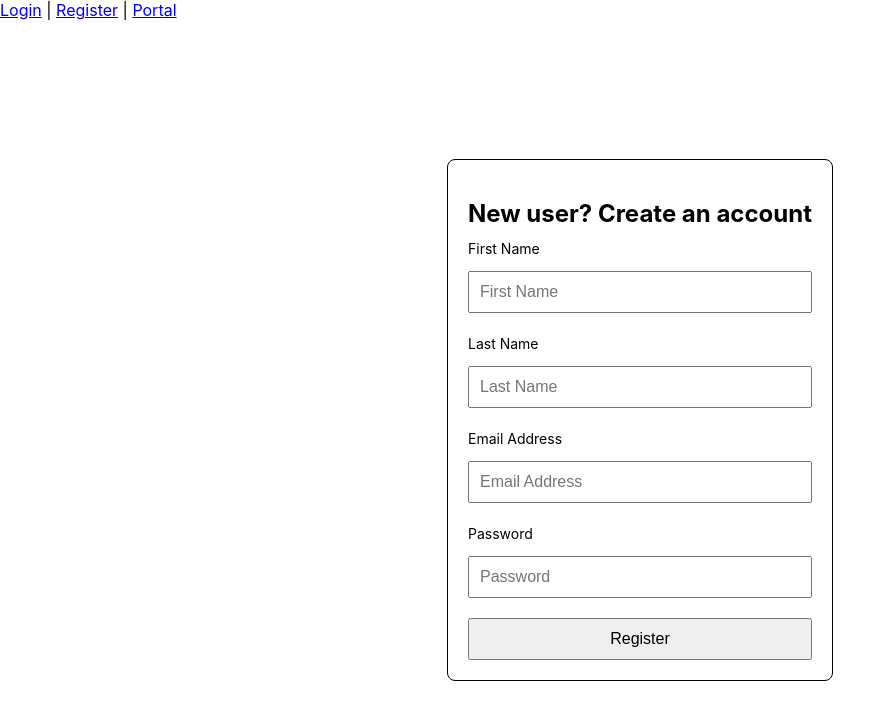
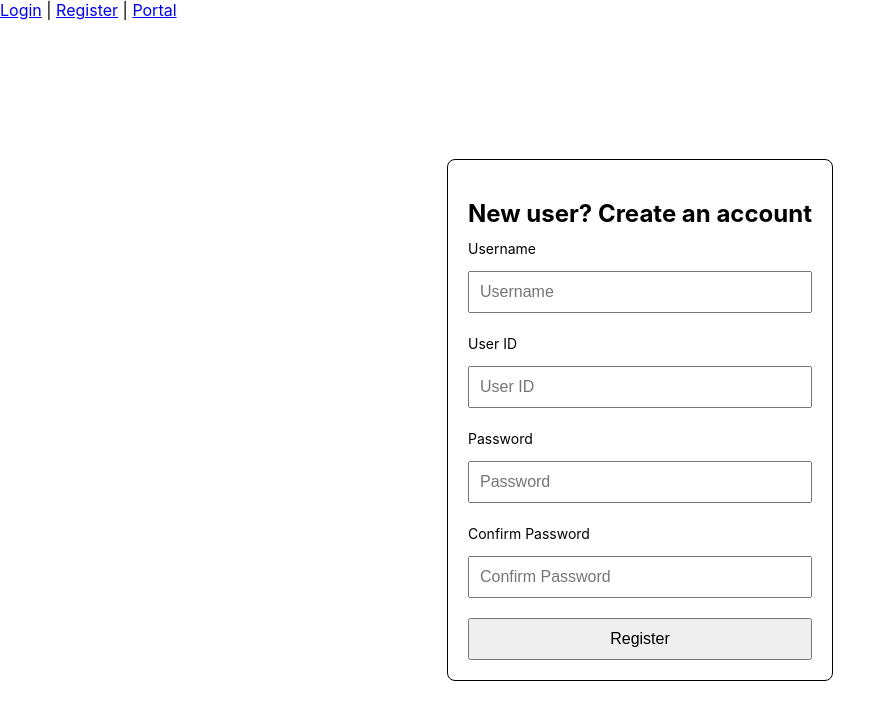
Before and after one commit to nitinjaladanki/18470-SWEGroup10, a React (Create React App) app in the folder client/: page /register in a window 1280 px wide. Shown: the top 720 px of the page, without its empty margins (0-895 px from the left). Built offline with nearby package versions, Linux system fonts and the light colour scheme.

Commit message:
integrate registration page w/ backend

```diff
--- a/client/src/pages/MyRegistrationPage.js
+++ b/client/src/pages/MyRegistrationPage.js
@@ -1,15 +1,55 @@
 import { useState } from "react";
 import styles from "./MyRegistrationPage.module.css";
 
+const API_BASE = "http://localhost:5000";
+
 function MyRegistrationPage() {
-  const [firstName, setFirstName] = useState("");
-  const [lastName, setLastName] = useState("");
-  const [email, setEmail] = useState("");
+  const [username, setusername] = useState("");
+  const [userId, setuserId] = useState("");
   const [password, setPassword] = useState("");
+  const [confirmPassword, setConfirmPassword] = useState("");
+  const [error, setError] = useState("");
+  const [success, setSuccess] = useState("");
+  const [loading, setLoading] = useState(false);
 
-  const handleSubmit = (e) => {
+  const handleSubmit = async (e) => {
     e.preventDefault();
-    console.log("Registration request for:", { firstName, lastName, email, password });
+    setError("");
+    setSuccess("");
+
+    // handle mistyped password
+    if (password !== confirmPassword) {
+      setError("Passwords do not match.");
+      return;
+    }
+
+    setLoading(true);
+    try {
+      const response = await fetch(`${API_BASE}/add_user`,
+        {
+          method: "POST",
+          headers: { "Content-Type": "application/json" },
+          body: JSON.stringify({ username, userId, password }),
+        }
+      );
+
+      const data = await response.json();
+
+      if (data.success) {
+        setSuccess("Your account was created.");
+        // clear
+        setusername("");
+        setuserId("");
+        setPassword("");
+        setConfirmPassword("");
+      } else {
+        setError(data.message || "Registration failed.");
+      }
+    } catch (error) {
+      setError("Could not create account.");
+    } finally {
+      setLoading(false);
+    }
   };
 
   return (
@@ -17,35 +57,46 @@ function MyRegistrationPage() {
       <div className={styles.card}>
         <h2 className={styles.title}>New user? Create an account</h2>
         <form className={styles.form} onSubmit={handleSubmit}>
-          <p className={styles.caption}>First Name</p>
+          <p className={styles.caption}>Username</p>
           <input
             type="text"
-            placeholder="First Name"
+            placeholder="Username"
             className={styles.input}
-            required onChange={(e) => setFirstName(e.target.value)}
+            value={username}
+            required onChange={(e) => setusername(e.target.value)}
           />
-          <p className={styles.caption}>Last Name</p>
+          <p className={styles.caption}>User ID</p>
           <input
             type="text"
-            placeholder="Last Name"
+            placeholder="User ID"
             className={styles.input}
-            required onChange={(e) => setLastName(e.target.value)}
-          />
-          <p className={styles.caption}>Email Address</p>
-          <input
-            type="email"
-            placeholder="Email Address"
-            className={styles.input}
-            required onChange={(e) => setEmail(e.target.value)}
+            value={userId}
+            required onChange={(e) => setuserId(e.target.value)}
           />
           <p className={styles.caption}>Password</p>
           <input
             type="password"
             placeholder="Password"
             className={styles.input}
+            value={password}
             required onChange={(e) => setPassword(e.target.value)}
           />
-          <button type="submit" className={styles.button}>Register</button>
+          <p className={styles.caption}>Confirm Password</p>
+          <input
+            type="password"
+            placeholder="Confirm Password"
+            className={styles.input}
+            value={confirmPassword}
+            required
+            onChange={(e) => setConfirmPassword(e.target.value)}
+          />
+
+          {error && <p className={styles.error}>{error}</p>}
+          {success && <p className={styles.success}>{success}</p>}
+
+          <button type="submit" className={styles.button} disabled={loading}>
+            {loading ? "Registering..." : "Register"}
+          </button>
         </form>
       </div>
     </div>
```
Also changed, not shown: client/src/pages/MyLoginPage.module.css (+10 -0 lines).
